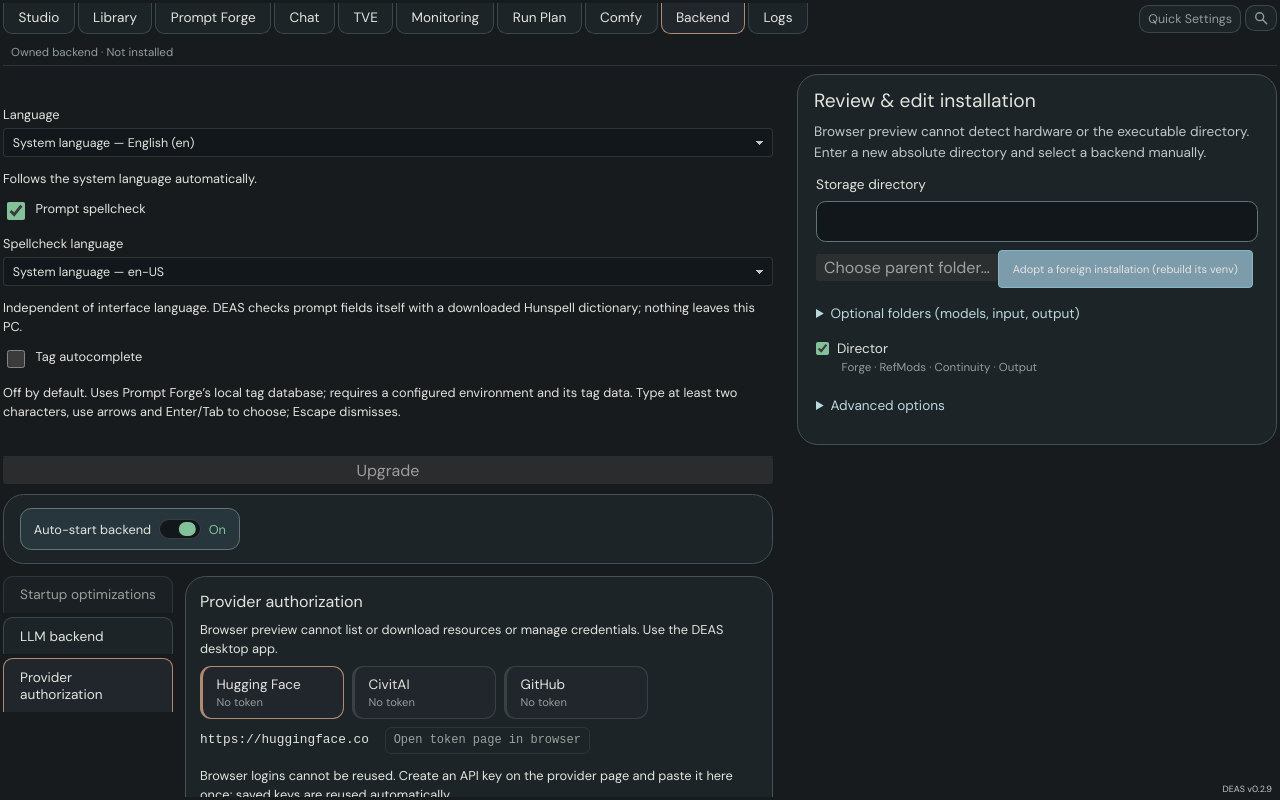
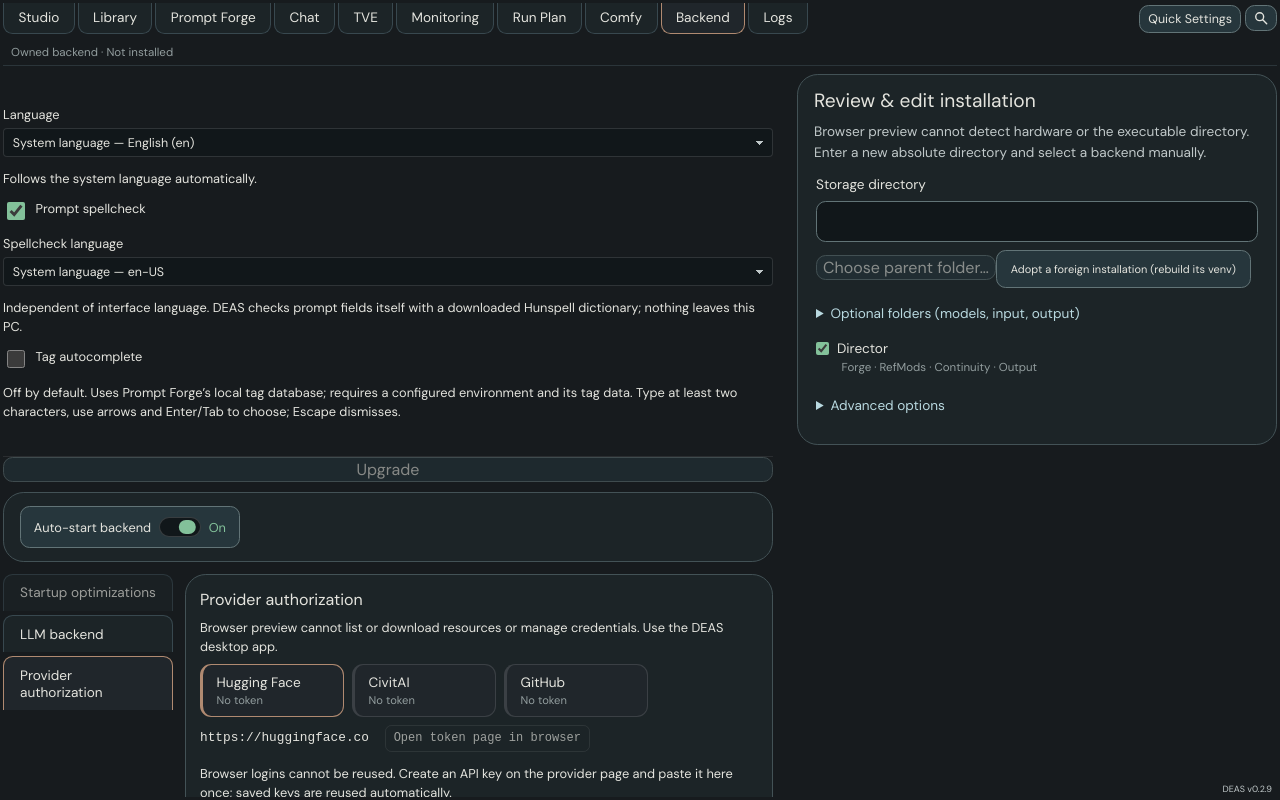
Before and after one commit to darksidewalker/DEAS, a React (Vite) app: page / in a window 1280 px wide. Built offline with nearby package versions, Linux system fonts and the light colour scheme.

Commit message:
style(ui): one theme-driven button skin — outline glow on hover, theme fill when pressed; feature CSS keeps layout only

```diff
--- a/src/components/setup/setup.css
+++ b/src/components/setup/setup.css
@@ -28,7 +28,7 @@
 .aio-input-row input { flex: 1 1 15rem; min-width: 0; padding: .8rem; border: 1px solid var(--line-strong); background: var(--field); color: var(--chalk); border-radius: .65rem; font: inherit; }
 .aio-setup button { color: var(--chalk); }
 .aio-actions, .aio-draft-actions { display: flex; flex-wrap: wrap; gap: .65rem; margin-top: 1rem; }
-.aio-actions button, .aio-draft-actions button, .aio-input-row button { padding: .75rem 1rem; border: 1px solid var(--line-strong); border-radius: .7rem; background: var(--raised); cursor: pointer; font: inherit; font-size: .85rem; }
+.aio-actions button, .aio-draft-actions button, .aio-input-row button { padding: .75rem 1rem; font-size: .85rem; }
 .aio-setup button:disabled { opacity: .65; cursor: not-allowed; }
 .aio-setup button:focus-visible, .aio-setup input:focus-visible { outline: 2px solid var(--blue-2); outline-offset: 4px; }
 .aio-detail pre { overflow: auto; max-width: 100%; white-space: pre-wrap; overflow-wrap: anywhere; background: var(--field); padding: 1rem; border-radius: .75rem; color: var(--blue-light); font-size: .8rem; line-height: 1.6; }
@@ -57,7 +57,7 @@
 .aio-detail { margin-top: .65rem; padding: .8rem 1rem; max-width: 48rem; }
 .aio-detail p { margin: .5rem 0; }
 .aio-detail.is-multi-action { border: 0; background: transparent; padding: 0 16px; margin-top: .25rem; }
-.aio-detail > button { padding: .6rem .8rem; border: 1px solid var(--line-strong); border-radius: .7rem; background: var(--raised); cursor: pointer; font: inherit; font-size: .8rem; }
+.aio-detail > button { padding: .6rem .8rem; font-size: .8rem; }
 .aio-detail details { margin: .6rem 0; }
 .aio-detail summary { cursor: pointer; color: var(--blue-light); font-size: .85rem; }
 .aio-detail summary:focus-visible { outline: 2px solid var(--blue-2); }
@@ -120,7 +120,7 @@
 /* Installer, credentials and settings sit right of the headline; the tab band holds Studio and Library. */
 .aio-head-actions { display: flex; flex-wrap: wrap; align-items: center; justify-content: flex-end; gap: .35rem; }
 .repo-links { display: inline-flex; gap: .35rem; }
-.aio-setup .repo-button { display: inline-flex; align-items: center; gap: .3rem; padding: .3rem .5rem; border: 1px solid rgb(var(--blue-rgb) / 0.302); border-radius: .6rem; background: var(--panel); color: var(--muted); font: inherit; font-size: .78rem; cursor: pointer; }
+.aio-setup .repo-button { display: inline-flex; align-items: center; gap: .3rem; padding: .3rem .5rem; font-size: .78rem; }
 .aio-setup .repo-button.is-starred { color: var(--gold); opacity: 1; cursor: default; }
 .aio-tab.aio-head { border-bottom: 1px solid rgb(var(--blue-rgb) / 0.302); border-radius: .6rem; padding: .3rem .65rem; font-size: .78rem; gap: 0; }
 .aio-tab.aio-head small { font-size: .62rem; }
--- a/src/features/downloads/downloads.css
+++ b/src/features/downloads/downloads.css
@@ -69,8 +69,7 @@
 /* Library header: view tabs left, the run-everything button top right. */
 .download-head { display: flex; flex-wrap: wrap; align-items: end; justify-content: space-between; gap: .5rem; border-bottom: 1px solid rgb(var(--ink-rgb) / 0.102); }
 .download-head .studio-tabs { padding-top: 0; }
-.download-controls .download-start-all { margin-bottom: .4rem; padding: .55rem 1.1rem; border-color: var(--copper); background: var(--copper); color: var(--field); font-weight: 600; }
-.download-controls .download-start-all:disabled { background: transparent; color: var(--muted); border-color: rgb(var(--ink-rgb) / 0.165); }
+.download-controls .download-start-all { margin-bottom: .4rem; padding: .55rem 1.1rem; }
 .download-basket { display: grid; gap: .35rem; padding: .6rem .8rem; border: 1px solid rgb(var(--ok-rgb) / 0.4); border-radius: .7rem; }
 .download-basket h3 { margin: 0; font-size: .85rem; }
 .download-basket ul { display: grid; gap: .2rem; margin: 0; padding: 0; list-style: none; font-size: .78rem; }
--- a/src/features/forge/forge.css
+++ b/src/features/forge/forge.css
@@ -39,9 +39,7 @@
 .forge-card-head { display: flex; align-items: center; justify-content: space-between; gap: 10px; }
 .forge-card-title { margin: 0; font-family: Manrope, sans-serif; font-size: 13px; font-weight: 600; letter-spacing: .08em; text-transform: uppercase; color: var(--muted); }
 .forge-actions { display: flex; gap: 6px; }
-.forge-ghost { background: none; border: 1px solid rgb(var(--ink-rgb) / 0.11); color: var(--chalk); border-radius: 6px; padding: 5px 10px; font-size: 11px; }
-.forge-ghost:hover:not(:disabled) { border-color: var(--blue); color: rgb(var(--ink-rgb)); }
-.forge-ghost:disabled { opacity: .4; cursor: default; }
+.forge-ghost { padding: 5px 10px; font-size: 11px; }
 .forge-pickers { display: grid; grid-template-columns: repeat(auto-fit, minmax(11rem, 1fr)); gap: 10px; }
 .forge-builder textarea[data-forge-brief] { height: 6.5rem; font-size: 13px; }
 .forge-field em { font-style: normal; text-transform: none; letter-spacing: 0; color: rgb(var(--muted-rgb) / 0.6); margin-left: 4px; }
--- a/src/features/logs/logs.css
+++ b/src/features/logs/logs.css
@@ -2,9 +2,7 @@
 .logs-toolbar { display: flex; flex-wrap: wrap; gap: .4rem; align-items: center; }
 .logs-chips { display: inline-flex; flex-wrap: wrap; gap: .25rem; }
 /* Same look as the header buttons; level chips keep their level colour when pressed. */
-.logs-panel .logs-chip { padding: .3rem .65rem; border: 1px solid rgb(var(--blue-rgb) / 0.302); border-radius: .6rem; background: var(--panel); color: var(--muted); font-size: .78rem; line-height: 1.2; cursor: pointer; }
-.logs-panel .logs-chip:hover:not(:disabled) { border-color: var(--blue); color: var(--chalk); }
-.logs-panel .logs-chip[aria-pressed="true"] { background: var(--surface); color: var(--chalk); border-color: var(--copper); }
+.logs-panel .logs-chip { padding: .3rem .65rem; font-size: .78rem; line-height: 1.2; }
 .logs-panel .logs-chip[aria-pressed="false"] { opacity: .55; }
 .logs-panel .logs-chip.log-error[aria-pressed="true"] { color: var(--danger-hi); }
 .logs-panel .logs-chip.log-warning[aria-pressed="true"] { color: var(--gold); }
--- a/src/features/media/media.css
+++ b/src/features/media/media.css
@@ -8,9 +8,8 @@
 .media-header { display: flex; flex-wrap: wrap; align-items: center; gap: .5rem .8rem; min-width: 0; }
 .media-header h2 { margin: 0; font-size: 1rem; }
 .media-header > button { margin-left: auto; }
-.media-header button, .media-path button, .media-roots button { padding: .3rem .6rem; border: 1px solid var(--line-strong); border-radius: .6rem; background: var(--raised); color: inherit; font-size: .78rem; }
+.media-header button, .media-path button, .media-roots button { padding: .3rem .6rem; font-size: .78rem; }
 .media-roots { display: flex; gap: 4px; }
-.media-roots button[aria-pressed="true"] { background: var(--ok-soft); border-color: var(--ok); }
 .media-help { margin: 0; font-size: .72rem; color: var(--muted); }
 .media-error { margin: 0; font-size: .8rem; color: var(--danger); overflow-wrap: anywhere; }
 .media-browser { display: flex; gap: .6rem; flex: 1; min-height: 0; min-width: 0; }
--- a/src/features/studio/quickSettings.css
+++ b/src/features/studio/quickSettings.css
@@ -4,7 +4,6 @@
 .studio-quick-schemes { display: grid; gap: 3px; margin-top: 4px; padding-top: 6px; border-top: 1px solid var(--line); }
 .studio-quick-label { padding: 0 4px 2px; font-size: .7rem; color: var(--muted); text-transform: uppercase; letter-spacing: .05em; }
 .studio-quick-schemes button { display: flex; align-items: center; gap: 8px; }
-.studio-quick-actions button[aria-pressed="true"] { border-color: var(--blue); color: var(--chalk); }
 /* Toggles (spellcheck, autocomplete) show their state; scheme buttons carry a swatch instead. */
 .studio-quick-actions > button[aria-pressed]::before { content: "☐"; margin-right: 6px; }
 .studio-quick-actions > button[aria-pressed="true"]::before { content: "☑"; color: var(--blue); }
--- a/src/features/studio/workbench.css
+++ b/src/features/studio/workbench.css
@@ -173,7 +173,7 @@
 .wb-dock-tabs [role="tab"] { padding: 5px 12px; border: 1px solid rgb(var(--ink-rgb) / 0.102); border-bottom: 0; border-radius: 8px 8px 0 0; background: transparent; color: var(--muted); font-size: 12px; }
 .wb-dock-tabs [role="tab"][aria-selected="true"] { background: var(--panel); color: var(--chalk); }
 .wb-settings select { width: 100%; min-width: 0; max-width: 100%; text-overflow: ellipsis; }
-.wb-dock-action { padding: .3rem .7rem; border: 1px solid var(--line-strong); border-radius: .6rem; background: var(--raised); color: inherit; font-size: .78rem; }
+.wb-dock-action { padding: .3rem .7rem; font-size: .78rem; }
 .wb-dock-panel { flex: 1; min-height: 0; overflow: auto; padding: .5rem .8rem; border: 1px solid var(--line); border-radius: 1rem; background: var(--panel); }
 .media-browser > .wb-tiles { flex: 1; min-width: 0; overflow: auto; }
 .wb-tiles { list-style: none; margin: 0; padding: 0; display: flex; flex-wrap: wrap; align-content: flex-start; gap: 6px; }
--- a/src/styles.css
+++ b/src/styles.css
@@ -272,18 +272,47 @@ select option:disabled { color: var(--muted); }
 @media (forced-colors: active) {
   select:not([multiple]):not([size]) { appearance: auto; background-image: none; }
 }
+/* One button skin for every text button (feature styles own layout: size, placement, wrapping).
+   Hover is an outline glow, never a fill; a pressed toggle is filled like the Media Output button. */
+.action-button, .wb-dock-action, .forge-ghost, .logs-panel .logs-chip, .aio-setup .repo-button,
+.media-header button, .media-path button, .media-roots button,
+.aio-actions button, .aio-draft-actions button, .aio-input-row button, .aio-detail > button, .aio-auto-fields button, button[data-upgrade],
+.studio-quick-actions button {
+  background: var(--raised);
+  border: 1px solid var(--line-strong);
+  color: var(--chalk);
+  border-radius: .6rem;
+  font-weight: 500;
+  box-shadow: none;
+  transition: border-color .15s, box-shadow .15s;
+}
+:is(.action-button, .wb-dock-action, .forge-ghost, .logs-panel .logs-chip, .aio-setup .repo-button,
+.media-header button, .media-path button, .media-roots button,
+.aio-actions button, .aio-draft-actions button, .aio-input-row button, .aio-detail > button, .aio-auto-fields button, button[data-upgrade],
+.studio-quick-actions button):hover:not(:disabled) {
+  border-color: var(--blue);
+  box-shadow: 0 0 0 1px rgb(var(--blue-rgb) / 0.35), 0 0 10px rgb(var(--blue-rgb) / 0.3);
+}
+:is(.action-button, .wb-dock-action, .forge-ghost, .logs-panel .logs-chip, .aio-setup .repo-button,
+.media-header button, .media-path button, .media-roots button,
+.aio-actions button, .aio-draft-actions button, .aio-input-row button, .aio-detail > button, .aio-auto-fields button, button[data-upgrade],
+.studio-quick-actions button)[aria-pressed="true"] {
+  background: var(--ok-soft);
+  border-color: var(--ok);
+  color: var(--chalk);
+}
+:is(.action-button, .wb-dock-action, .forge-ghost, .logs-panel .logs-chip, .aio-setup .repo-button,
+.media-header button, .media-path button, .media-roots button,
+.aio-actions button, .aio-draft-actions button, .aio-input-row button, .aio-detail > button, .aio-auto-fields button, button[data-upgrade],
+.studio-quick-actions button):disabled {
+  opacity: .55;
+  cursor: not-allowed;
+  box-shadow: none;
+}
 .action-button {
-  background: var(--blue);
-  border: 1px solid var(--blue-2);
-  color: var(--graphite);
   font-size: 11px;
-  font-weight: 600;
-  border-radius: 4px;
   padding: 11px 14px;
   white-space: nowrap;
-}
-.action-button:hover {
-  background: var(--blue-hi);
 }
 .action-button span {
   margin-left: 7px;
```
Also changed, not shown: 1 other file (tests, documents, lock files or other folders).
